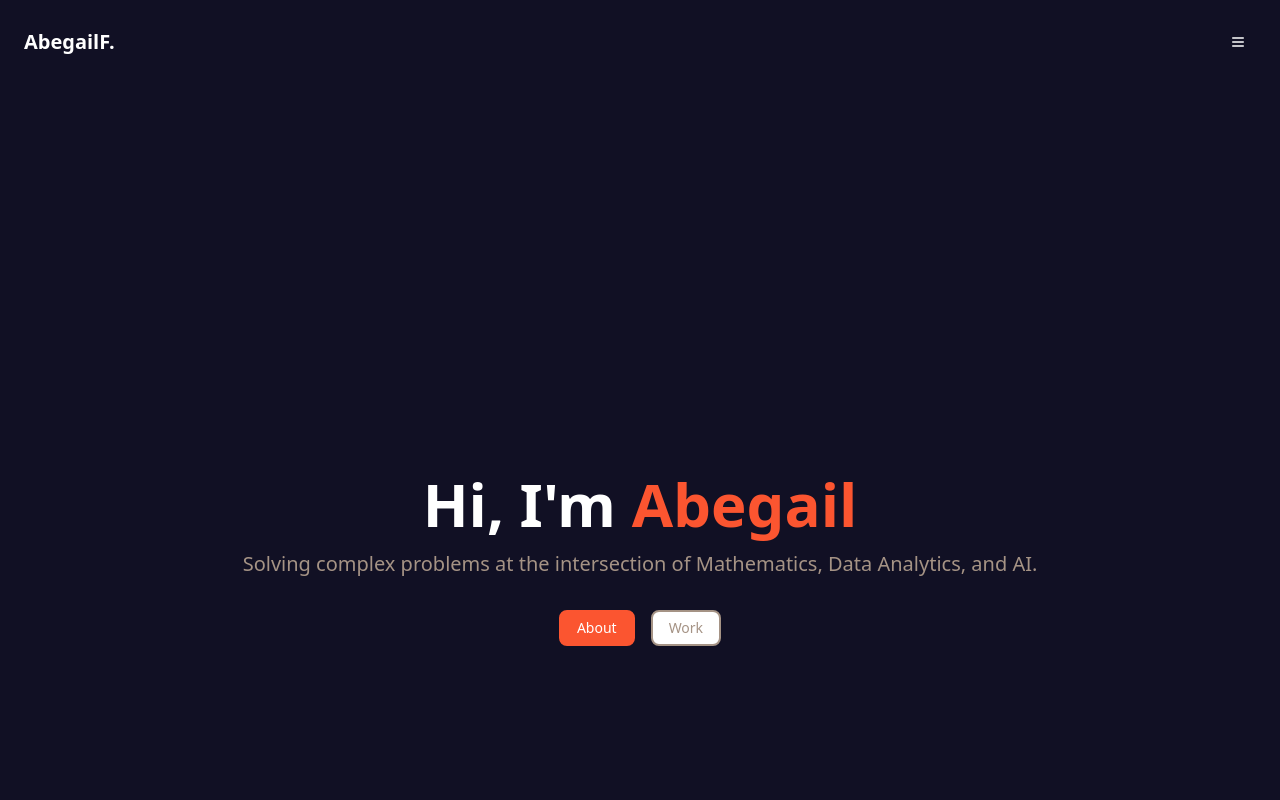
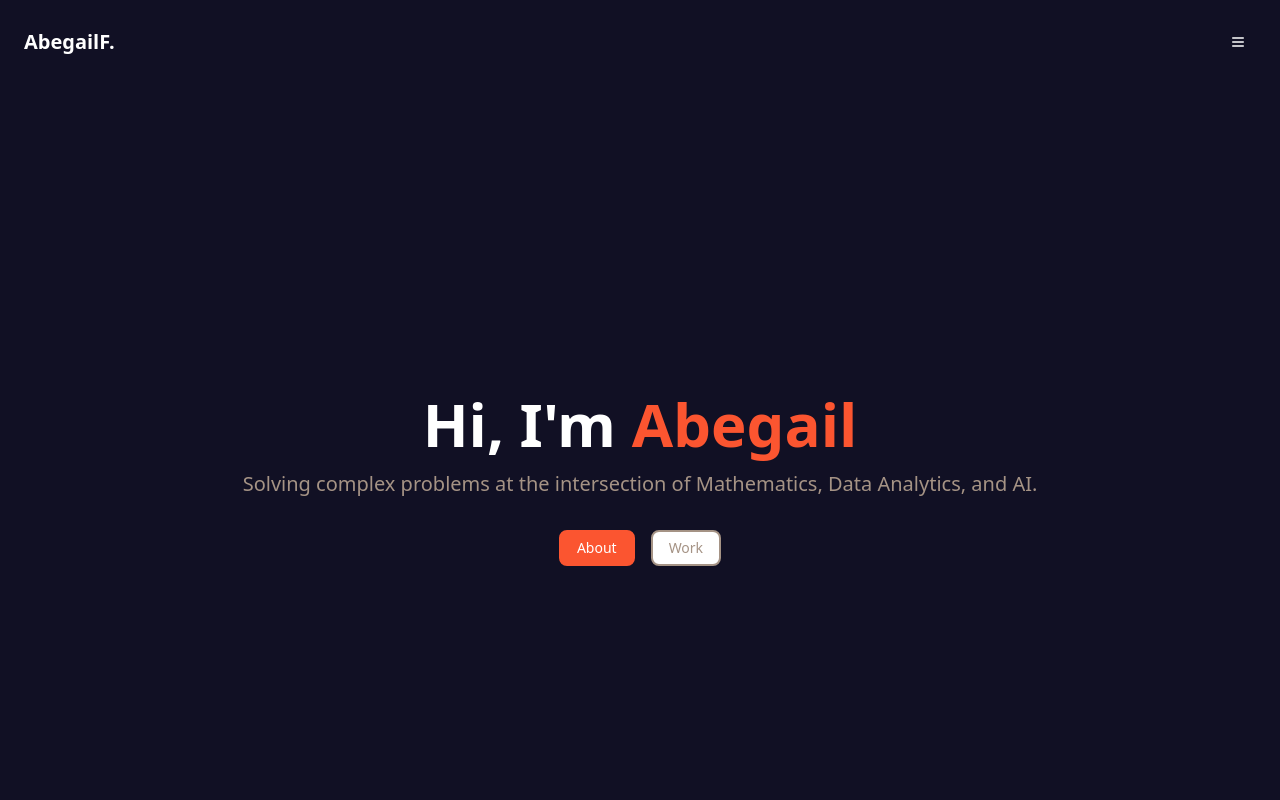
Before and after one commit to abegailf/vercel-app, a Next.js app: page / in a window 1280 px wide. Shown: the top 800 px of the page. Built offline with nearby package versions, Linux system fonts and the light colour scheme.

Commit message:
hero section fix

```diff
--- a/portfolio.tsx
+++ b/portfolio.tsx
@@ -385,9 +385,9 @@ export default function Portfolio() {
         {/* ================================================================== */}
        <section
   id="home"
-  className="relative h-screen" // Sets a specific height of the screen and acts as a positioning anchor
+  className="relative h-screen -mt-20" // <-- THE FIX IS HERE: ADDED -mt-20
 >
-  {/* This inner div is now positioned absolutely within the section */}
+  {/* This inner div is positioned absolutely within the section */}
   <div
     className="absolute top-1/2 left-1/2 -translate-x-1/2 -translate-y-1/2 text-center w-full px-6"
   >
@@ -400,14 +400,14 @@ export default function Portfolio() {
       </p>
       <div className="flex flex-col sm:flex-row gap-4 justify-center">
         <Button
-          onClick={() => scrollToSection("#about")} // This needs to come from the layout
+          onClick={() => scrollToSection("#about")}
           className="text-white border-2 hover:bg-gray-800"
           style={{ backgroundColor: "#FB5530", borderColor: "#FB5530" }}
         >
           About
         </Button>
         <Button
-          onClick={() => scrollToSection("#projects")} // This needs to come from the layout
+          onClick={() => scrollToSection("#projects")}
           variant="outline"
           className="border-2 hover:bg-gray-800"
           style={{ borderColor: "#A59385", color: "#A59385" }}
```
